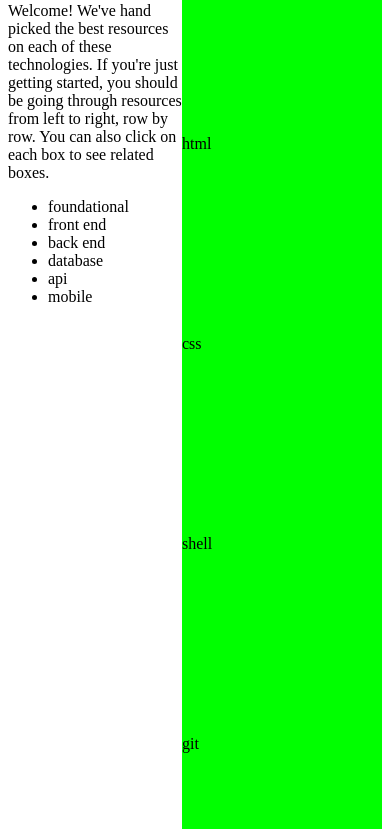
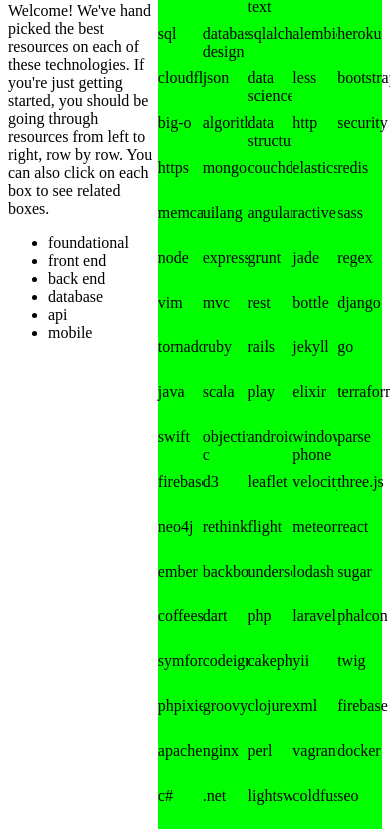
Before and after one commit to JonHMChan/bento-test, a plain HTML site: page index.html in a window 390 px wide. Shown: the part 91-920 px from the top of the page. Drawn offline with nearby package versions, Linux system fonts and the light colour scheme; files that its build step writes are made by us from their sources.

Commit message:
adds responsiveness to box design

```diff
--- a/src/css/index.scss
+++ b/src/css/index.scss
@@ -18,10 +18,15 @@
 		width: 100%;
 		.main {
 			flex-grow: 1;
+			width: 100%;
 			.colored-box {
 				background-color: #00ff00;
-				width: 200px;
-				height: 200px;
+		    width: 20%;
+		    float: left;
+		    border: 1px;
+		    height: 0;
+		    padding-bottom: 20%;
+		    box-sizing: border-box;
 			}
 		}
 	}
```
